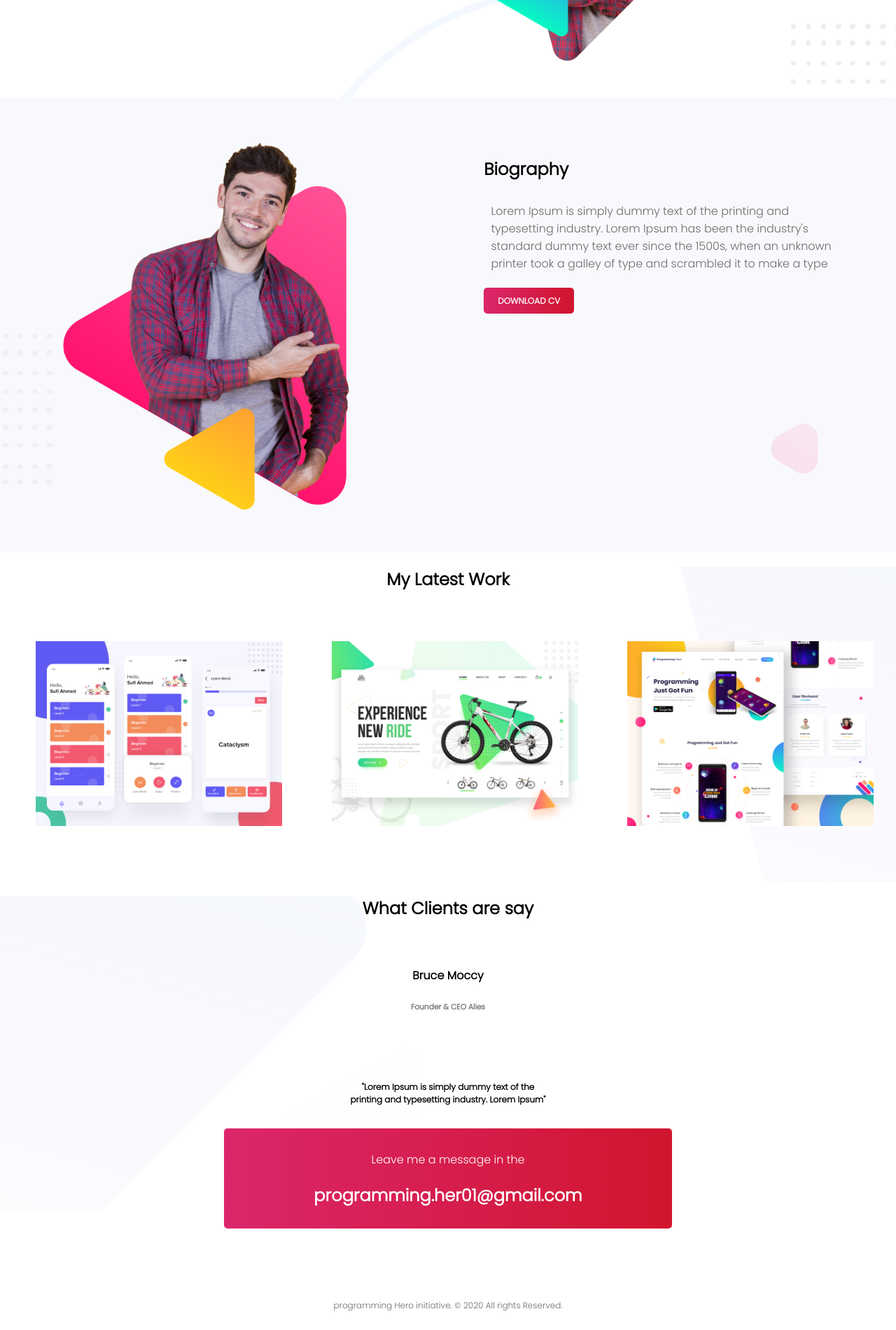
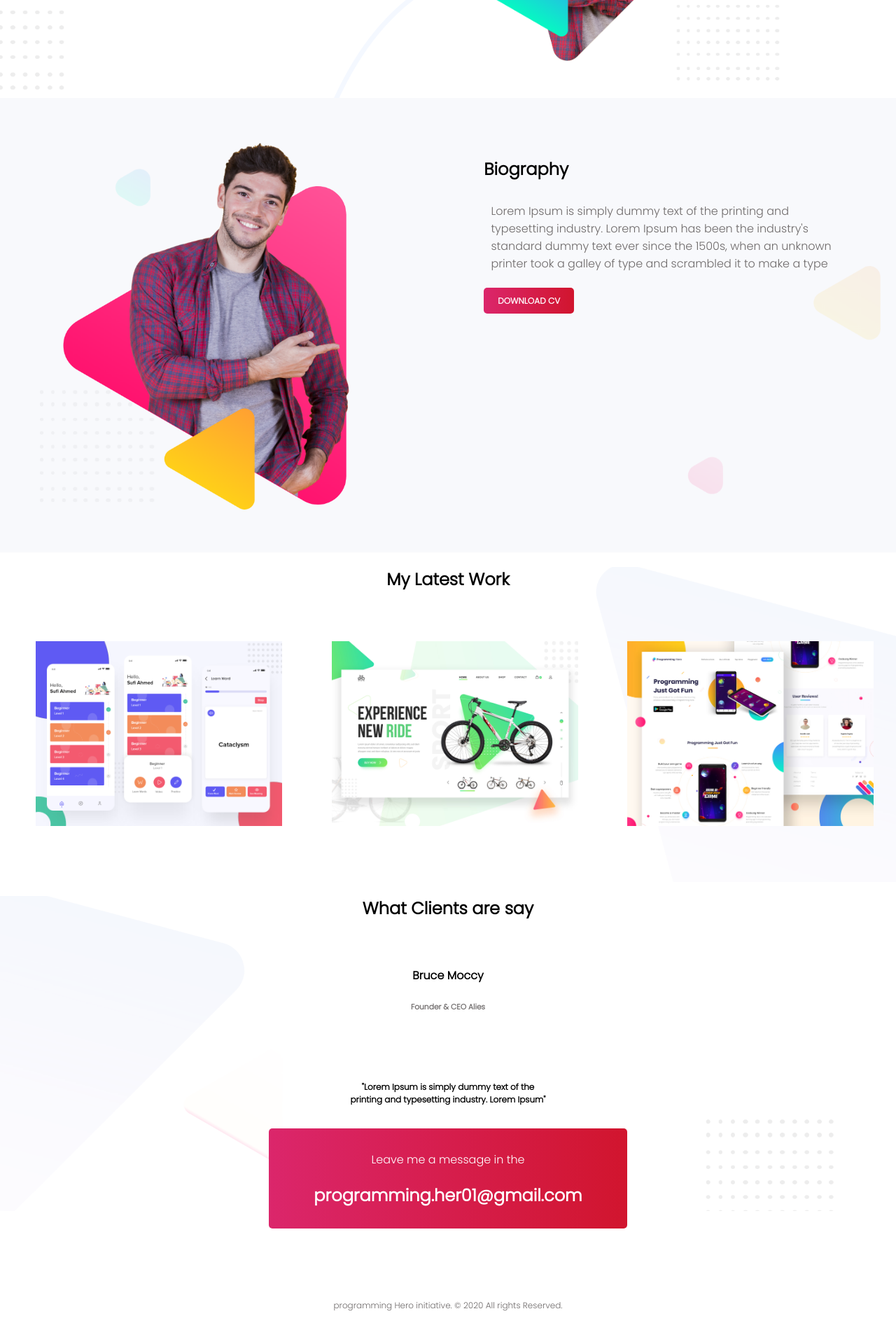
Before and after one commit to Nishat96/personal-website, a plain HTML site: page index.html in a window 1280 px wide. Shown: the part 448-2348 px from the top of the page at 70% size. Drawn offline with Linux system fonts and the light colour scheme.

Commit message:
done site making

```diff
--- a/style.css
+++ b/style.css
@@ -50,6 +50,7 @@ section{
 .top-area{
     height: 400px;
     background-image: url("images/header-bg.png");
+    background-size: cover;
     background-repeat: no-repeat;
     background-position: center;
     padding-top: 3%;
@@ -60,8 +61,9 @@ section{
 
 .biography-area{
 
-    background-image: url(images/biography-bg.png);
-    background-position: bottom;
+    background-image: url("images/biography-bg.png");
+    background-size: cover;
+    background-position: center;
     width: 100%;
 }
 .full-width{
@@ -84,6 +86,7 @@ section{
 .latest-area{
     height: 300px;
     background-image: url(images/latest-work-bg.png);
+    background-size: cover;
     background-repeat: no-repeat;
     background-position: center;
     width: 100%;
@@ -110,6 +113,7 @@ section{
     height: 300px;
     width: 100%;
      background-image: url(images/footer-bg.png);
+     background-size: cover;
      background-repeat: no-repeat;
      background-position: left;
 }
@@ -140,12 +144,13 @@ section{
 }
 .mail-area{
     background-image: linear-gradient(90deg, #db266b, #d1152e );
+
     padding: 10px 20px;
     color: white;
     border-radius: 5px;
     font-weight: 600;
-    margin-left: 25%;
-    margin-right: 25%;
+    margin-left: 30%;
+    margin-right: 30%;
 }
 .mail-area h4{
     font-weight: 400;
```
